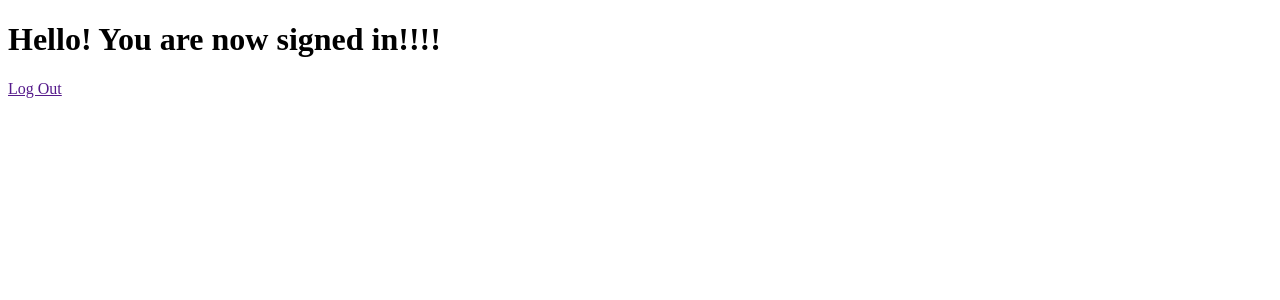
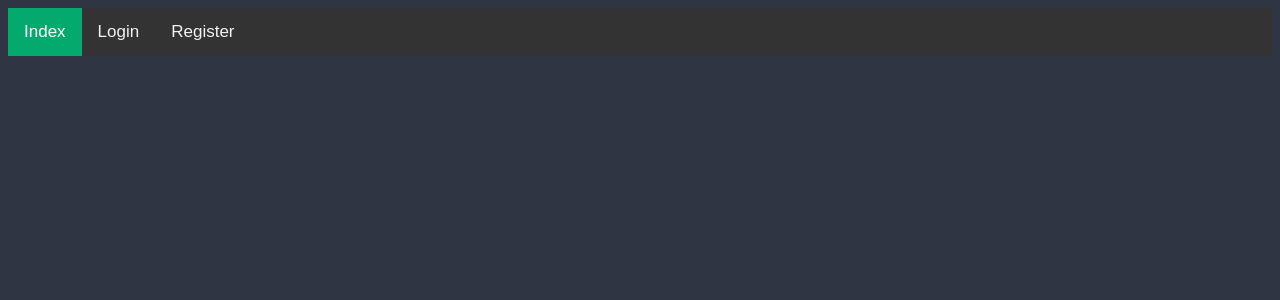
Before and after one commit to CraftYun83/Flask-Template-Website, a Flask app: template templates/home.html in a window 1280 px wide. Shown: the top 300 px of the page. Run offline with Flask 2, Linux system fonts and the light colour scheme; the template is opened without the code that fills it, so the values that code supplies are empty.

Commit message:
Update home.html
Added navigation bar instead of ugly default a tags.
Just looks... better.

```diff
--- a/templates/home.html
+++ b/templates/home.html
@@ -2,10 +2,101 @@
 <html lang="en" dir="ltr">
   <head>
     <meta charset="utf-8">
-    <title></title>
+    <title>FlaskTest - Index</title>
   </head>
   <body>
-    <h1>Hello! You are now signed in!!!!</h1>
-    <a href="" method=POST>Log Out</a>
+    <style>
+      .topnav {
+        font-family: Arial, Helvetica, sans-serif;
+        background-color: #333;
+        overflow: hidden;
+      }
+
+      body{
+            background-color:#2f3542;
+            font-family: 'Raleway', sans-serif;
+            display: block;
+            color: white;
+
+        }
+
+      /* Style the links inside the navigation bar */
+      .topnav a {
+        float: left;
+        color: #f2f2f2;
+        text-align: center;
+        padding: 14px 16px;
+        text-decoration: none;
+        font-size: 17px;
+      }
+
+      /* Change the color of links on hover */
+      .topnav a:hover {
+        background-color: #ddd;
+        color: black;
+      }
+
+      /* Add a color to the active/current link */
+      .topnav a.active {
+        background-color: #04AA6D;
+        color: white;
+      }
+    </style>
+    <div class="topnav">
+      <a class="active" href="/">Index</a>
+      <a href="/login">Login</a>
+      <a href="/register">Register</a>
+    </div>
+    <script>
+      if (document.cookie.includes("nli=true")) {
+
+        var cookies = document.cookie.split(";");
+
+        for (var i = 0; i < cookies.length; i++) {
+            var cookie = cookies[i];
+            var eqPos = cookie.indexOf("=");
+            var name = eqPos > -1 ? cookie.substr(0, eqPos) : cookie;
+            document.cookie = name + "=;expires=Thu, 01 Jan 1970 00:00:00 GMT";
+        }
+        alert("You weren't logged in!")
+
+      } if (document.cookie.includes("wc=true")) {
+
+        var cookies = document.cookie.split(";");
+
+        for (var i = 0; i < cookies.length; i++) {
+            var cookie = cookies[i];
+            var eqPos = cookie.indexOf("=");
+            var name = eqPos > -1 ? cookie.substr(0, eqPos) : cookie;
+            document.cookie = name + "=;expires=Thu, 01 Jan 1970 00:00:00 GMT";
+        }
+        alert("Wrong credentials!");
+
+      } if (document.cookie.includes("ae=true")) {
+
+        var cookies = document.cookie.split(";");
+
+        for (var i = 0; i < cookies.length; i++) {
+            var cookie = cookies[i];
+            var eqPos = cookie.indexOf("=");
+            var name = eqPos > -1 ? cookie.substr(0, eqPos) : cookie;
+            document.cookie = name + "=;expires=Thu, 01 Jan 1970 00:00:00 GMT";
+        }
+        alert("This account already exists");
+
+      } if (document.cookie.includes("dne=true")) {
+
+        var cookies = document.cookie.split(";");
+
+        for (var i = 0; i < cookies.length; i++) {
+            var cookie = cookies[i];
+            var eqPos = cookie.indexOf("=");
+            var name = eqPos > -1 ? cookie.substr(0, eqPos) : cookie;
+            document.cookie = name + "=;expires=Thu, 01 Jan 1970 00:00:00 GMT";
+        }
+        alert("This account does not exist!");
+
+      }
+    </script>
   </body>
 </html>
```
